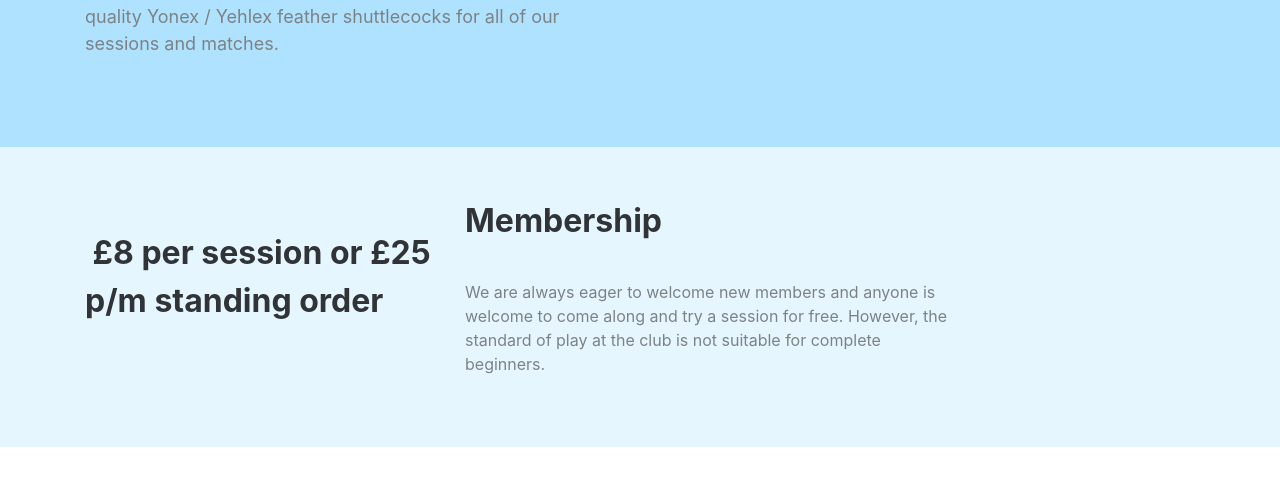
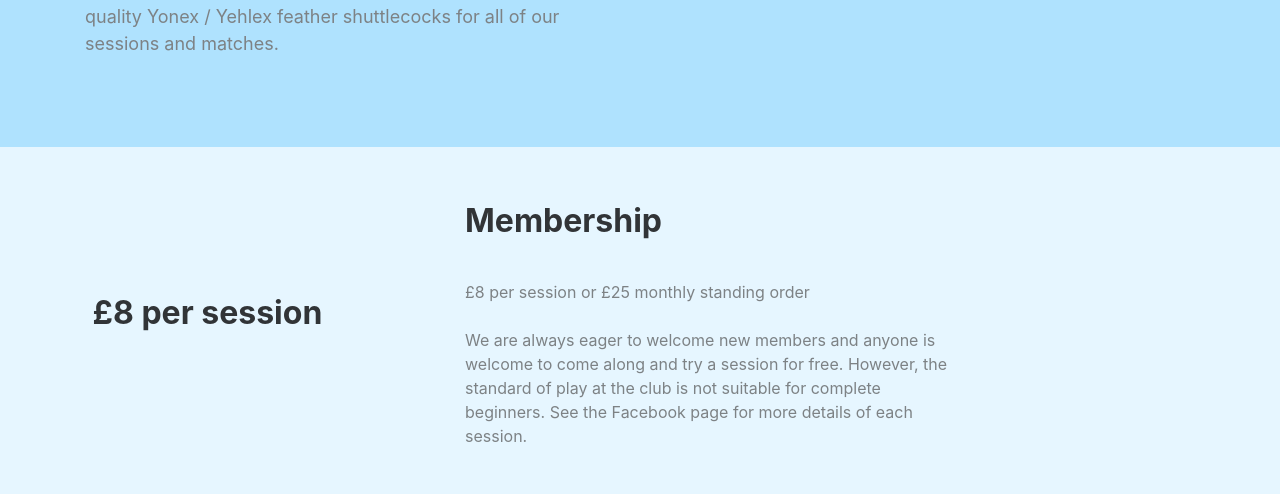
Before and after one commit to scottdavidcraig/Sports-Club, a plain HTML site: page index.html in a window 1280 px wide. Shown: the part 841-1335 px from the top of the page. Drawn offline with Linux system fonts and the light colour scheme.

Commit message:
updates monthly pricing

```diff
--- a/index.html
+++ b/index.html
@@ -60,12 +60,13 @@ j=d.createElement(s),dl=l!='dataLayer'?'&l='+l:'';j.async=true;j.src=
             <div class="row">
                 <div class="col-sm-4 col-md-4 align-self-center">
                     <div class="intro">
-                        <h2>&nbsp;£8 per session or £25 p/m standing order</h2>
+                        <h2>&nbsp;£8 per session&nbsp;</h2>
                     </div>
                 </div>
                 <div class="col-sm-8">
                     <h2>Membership </h2>
-                    <p style="max-width:500px;">We are always eager to welcome new members and anyone is welcome to come along and try a session for free. However, the standard of play at the club is not suitable for complete beginners. </p>
+                    <p style="max-width:500px;">£8 per session or £25 monthly standing order<br><br>We are always eager to welcome new members and anyone is welcome to come along and try a session for free. However, the standard of play at the club is not suitable for complete beginners.&nbsp;See
+                        the Facebook page for more details of each session.</p>
                     <p style="max-width:500px;"></p>
                 </div>
             </div>
```
